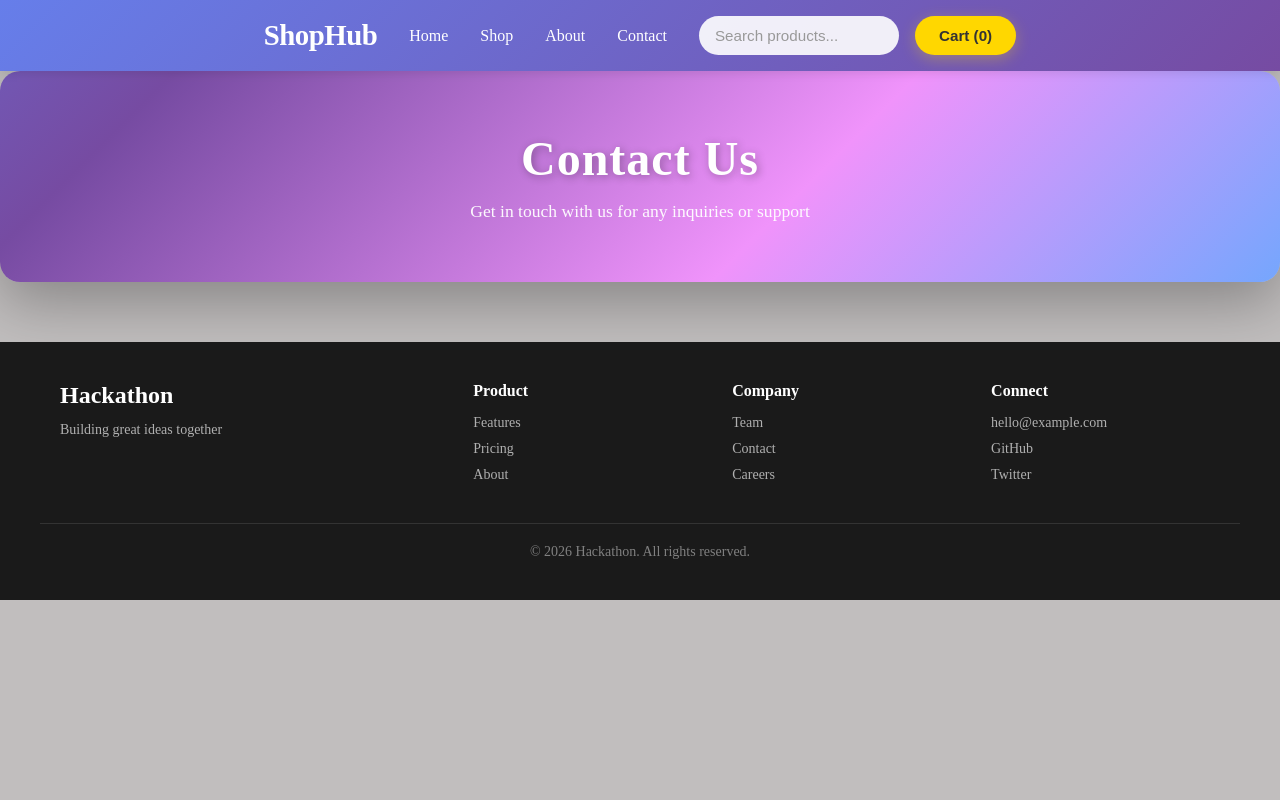
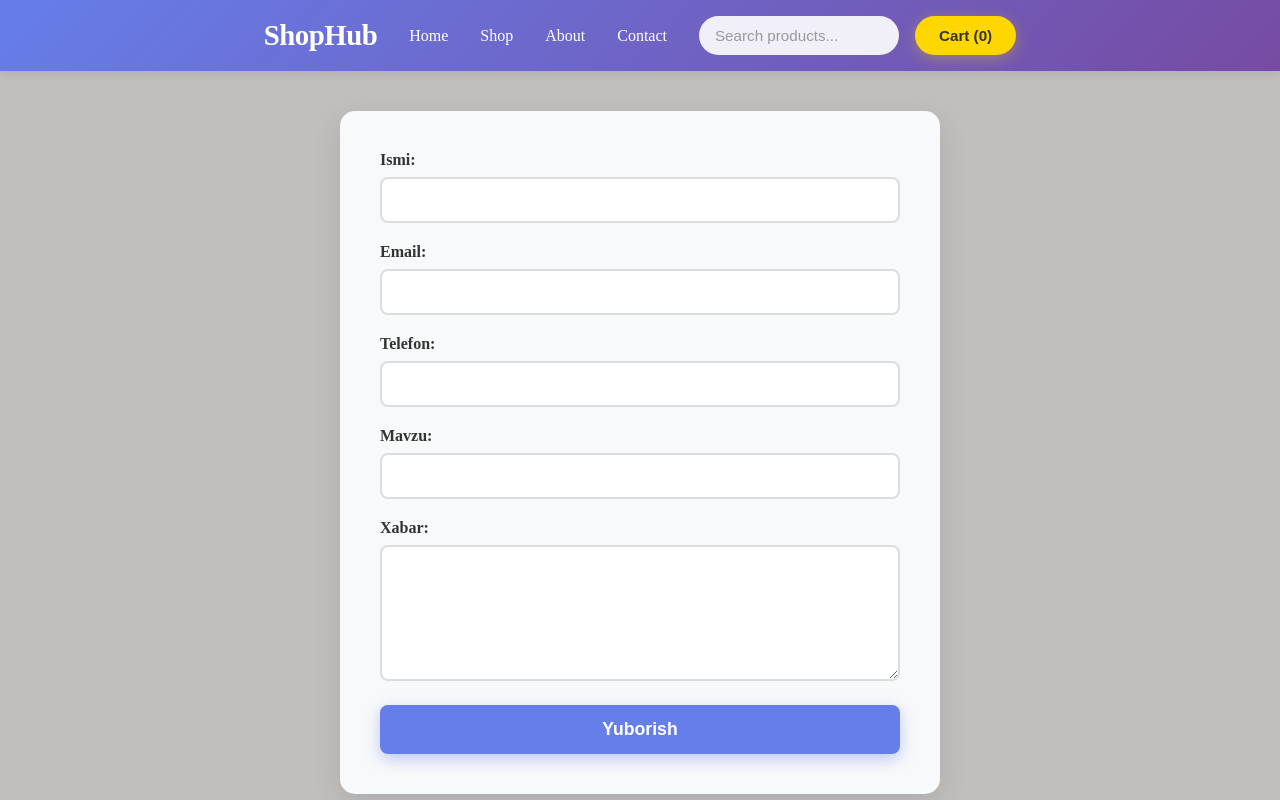
Before and after one commit to MrJasurMC/Hatxanhon, a React (Vite) app: page /contact in a window 1280 px wide. Shown: the top 800 px of the page. Built offline with nearby package versions, Linux system fonts and the light colour scheme.

Commit message:
updated contact

```diff
--- a/src/pages/Contact/Contact.jsx
+++ b/src/pages/Contact/Contact.jsx
@@ -1,10 +1,39 @@
-import React from 'react'
+import React, { useState } from 'react'
 import "./Contact.css"
 
 function Contact() {
+  const [formData, setFormData] = useState({
+    name: '',
+    email: '',
+    phone: '',
+    subject: '',
+    message: ''
+  })
+
+  const handleChange = (e) => {
+    const { name, value } = e.target
+    setFormData(prev => ({
+      ...prev,
+      [name]: value
+    }))
+  }
+
+  const handleSubmit = (e) => {
+    e.preventDefault()
+    console.log('Form submitted:', formData)
+    alert('Rahmat! Sizning xabaringiz yuborildi.')
+    setFormData({
+      name: '',
+      email: '',
+      phone: '',
+      subject: '',
+      message: ''
+    })
+  }
+
   return (
     <section className='contact'>
-        <div className='modern-header' style={{
+        {/* <div className='modern-header' style={{
           background: 'linear-gradient(135deg, #667eea 0%, #764ba2 25%, #f093fb 50%, #4facfe 75%, #00f2fe 100%)',
           padding: '60px 20px',
           borderRadius: '20px',
@@ -28,7 +57,161 @@ function Contact() {
             maxWidth: '600px',
             margin: '0 auto'
           }}>Get in touch with us for any inquiries or support</p>
+        </div> */}
+
+        <div style={{
+          maxWidth: '600px',
+          margin: '40px auto',
+          padding: '40px',
+          backgroundColor: '#f8f9fa',
+          borderRadius: '15px',
+          boxShadow: '0 10px 30px rgba(0, 0, 0, 0.1)'
+        }}>
+          <form onSubmit={handleSubmit}>
+            <div style={{ marginBottom: '20px' }}>
+              <label style={{ display: 'block', marginBottom: '8px', fontWeight: '600', color: '#333' }}>
+                Ismi:
+              </label>
+              <input
+                type='text'
+                name='name'
+                value={formData.name}
+                onChange={handleChange}
+                required
+                style={{
+                  width: '100%',
+                  padding: '12px',
+                  borderRadius: '8px',
+                  border: '2px solid #ddd',
+                  fontSize: '1em',
+                  boxSizing: 'border-box',
+                  transition: 'border-color 0.3s'
+                }}
+                onFocus={(e) => e.target.style.borderColor = '#667eea'}
+                onBlur={(e) => e.target.style.borderColor = '#ddd'}
+              />
+            </div>
+
+            <div style={{ marginBottom: '20px' }}>
+              <label style={{ display: 'block', marginBottom: '8px', fontWeight: '600', color: '#333' }}>
+                Email:
+              </label>
+              <input
+                type='email'
+                name='email'
+                value={formData.email}
+                onChange={handleChange}
+                required
+                style={{
+                  width: '100%',
+                  padding: '12px',
+                  borderRadius: '8px',
+                  border: '2px solid #ddd',
+                  fontSize: '1em',
+                  boxSizing: 'border-box',
+                  transition: 'border-color 0.3s'
+                }}
+                onFocus={(e) => e.target.style.borderColor = '#667eea'}
+                onBlur={(e) => e.target.style.borderColor = '#ddd'}
+              />
+            </div>
+
+            <div style={{ marginBottom: '20px' }}>
+              <label style={{ display: 'block', marginBottom: '8px', fontWeight: '600', color: '#333' }}>
+                Telefon:
+              </label>
+              <input
+                type='tel'
+                name='phone'
+                value={formData.phone}
+                onChange={handleChange}
+                style={{
+                  width: '100%',
+                  padding: '12px',
+                  borderRadius: '8px',
+                  border: '2px solid #ddd',
+                  fontSize: '1em',
+                  boxSizing: 'border-box',
+                  transition: 'border-color 0.3s'
+                }}
+                onFocus={(e) => e.target.style.borderColor = '#667eea'}
+                onBlur={(e) => e.target.style.borderColor = '#ddd'}
+              />
+            </div>
+
+            <div style={{ marginBottom: '20px' }}>
+              <label style={{ display: 'block', marginBottom: '8px', fontWeight: '600', color: '#333' }}>
+                Mavzu:
+              </label>
+              <input
+                type='text'
+                name='subject'
+                value={formData.subject}
+                onChange={handleChange}
+                required
+                style={{
+                  width: '100%',
+                  padding: '12px',
+                  borderRadius: '8px',
+                  border: '2px solid #ddd',
+                  fontSize: '1em',
+                  boxSizing: 'border-box',
+                  transition: 'border-color 0.3s'
+                }}
+                onFocus={(e) => e.target.style.borderColor = '#667eea'}
+                onBlur={(e) => e.target.style.borderColor = '#ddd'}
+              />
+            </div>
+
+            <div style={{ marginBottom: '20px' }}>
+              <label style={{ display: 'block', marginBottom: '8px', fontWeight: '600', color: '#333' }}>
+                Xabar:
+              </label>
+              <textarea
+                name='message'
+                value={formData.message}
+                onChange={handleChange}
+                required
+                rows='6'
+                style={{
+                  width: '100%',
+                  padding: '12px',
+                  borderRadius: '8px',
+                  border: '2px solid #ddd',
+                  fontSize: '1em',
+                  boxSizing: 'border-box',
+                  fontFamily: 'inherit',
+                  transition: 'border-color 0.3s',
+                  resize: 'vertical'
+                }}
+                onFocus={(e) => e.target.style.borderColor = '#667eea'}
+                onBlur={(e) => e.target.style.borderColor = '#ddd'}
+              />
+            </div>
+
+            <button
+              type='submit'
+              style={{
+                width: '100%',
+                padding: '14px',
+                backgroundColor: '#667eea',
+                color: 'white',
+                border: 'none',
+                borderRadius: '8px',
+                fontSize: '1.1em',
+                fontWeight: '600',
+                cursor: 'pointer',
+                transition: 'background-color 0.3s',
+                boxShadow: '0 5px 15px rgba(102, 126, 234, 0.4)'
+              }}
+              onMouseEnter={(e) => e.target.style.backgroundColor = '#764ba2'}
+              onMouseLeave={(e) => e.target.style.backgroundColor = '#667eea'}
+            >
+              Yuborish
+            </button>
+          </form>
         </div>
+
         <style>{`
           @keyframes gradientShift {
             0% { background-position: 0% 50%; }
```
